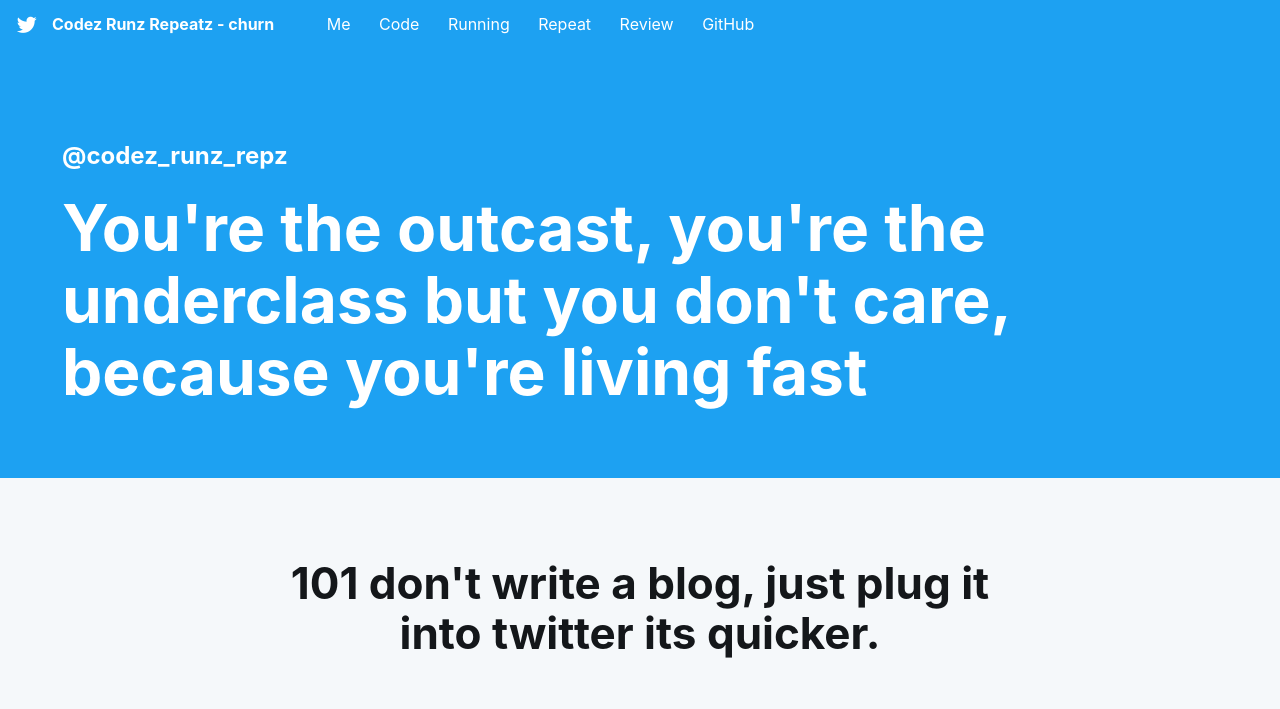
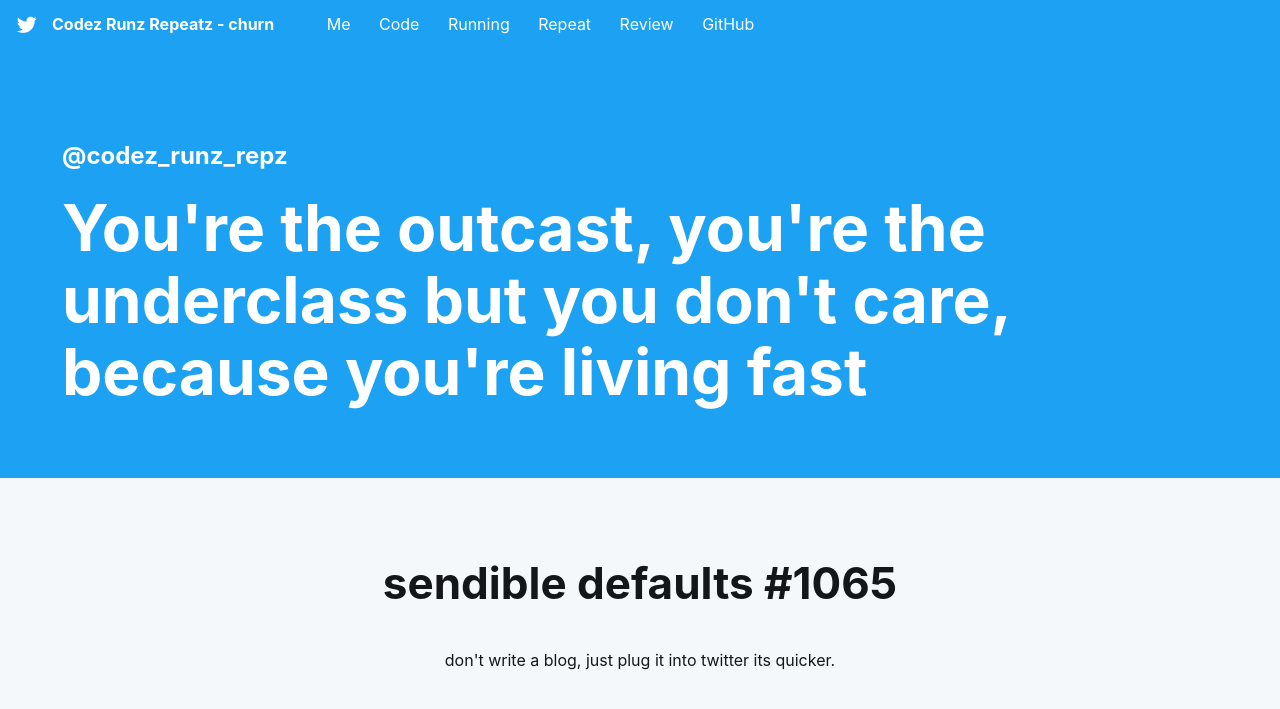
Before and after one commit to codez-runz-repeatz/codez-runz-repeatz.github.io, a Jekyll site: the page built from index.html, in a window 1280 px wide and 900 px high. Shown: the top 709 px of the window. Built offline with Jekyll 4.4.1, drawn with Linux system fonts in a browser that asks for light colours; some web fonts are replaced; comment, search, counter and statistics services are not loaded.

Commit message:
something else related to fun

```diff
--- a/index.html
+++ b/index.html
@@ -23,7 +23,8 @@ custom_js: index.js
 <div class="section grey">
     <div class="Grid container">
         <div id="philosophy-text" class="Grid-cell u-size4of6 u-before1of6 u-after1of6">
-            <h1 class="small-title center-text mega-margin">101 don't write a blog, just plug it into twitter its quicker.</h1>
+            <h1 class="small-title center-text mega-margin">sendible defaults #1065</h1>
+            <p class="center-text mega-margin">don't write a blog, just plug it into twitter its quicker.</p>
         </div>
     </div>
 </div>
```
